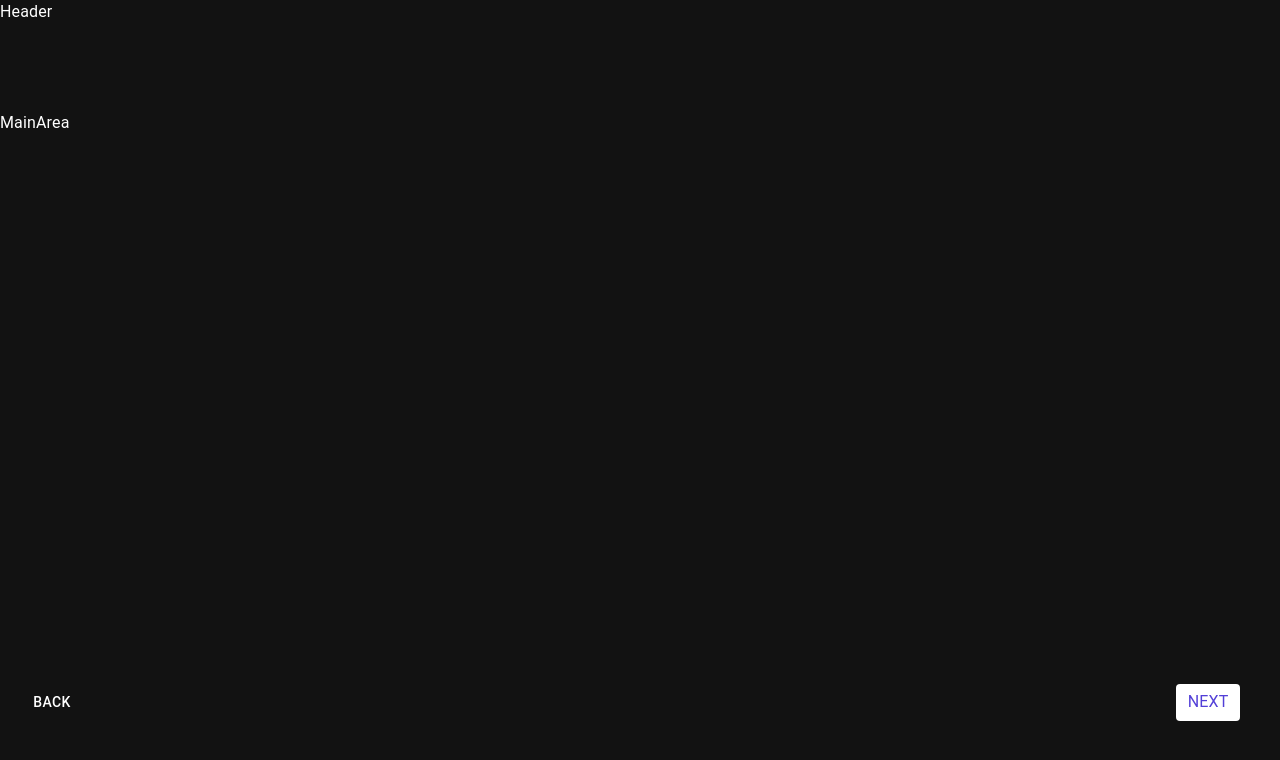
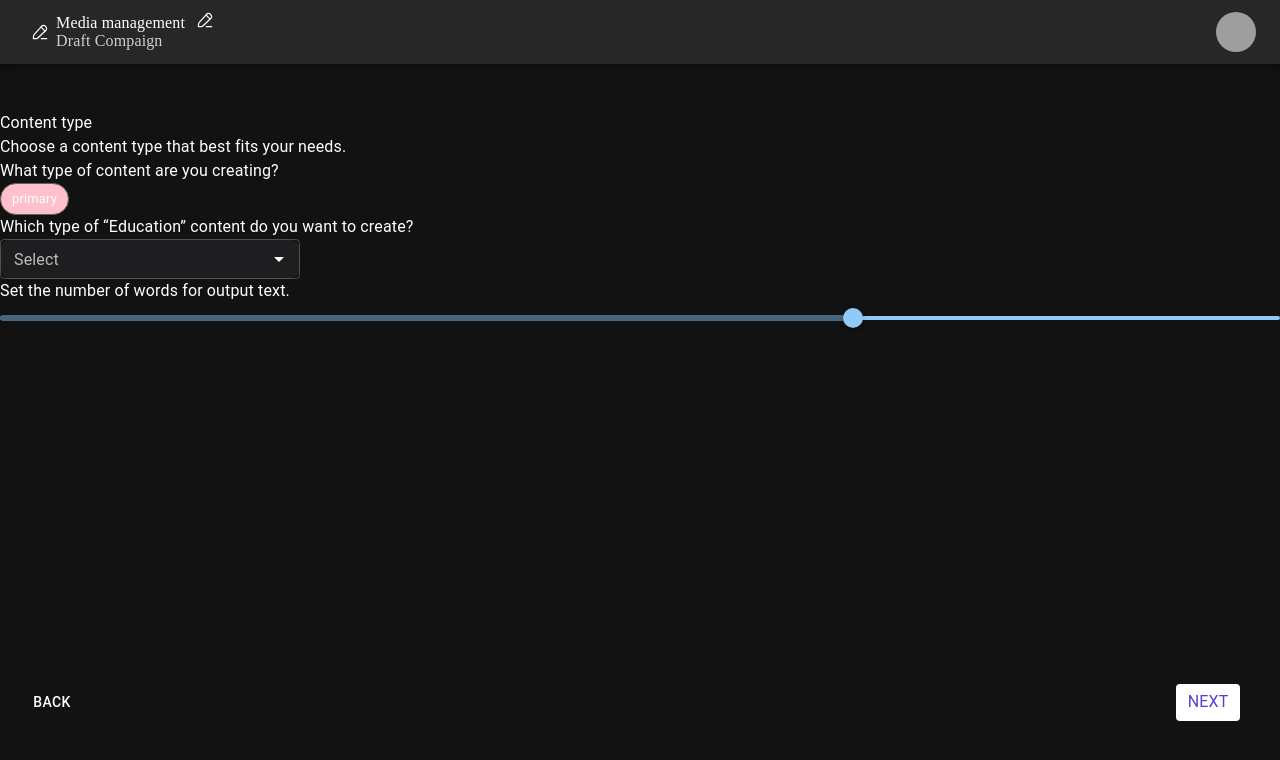
Before and after one commit to adeel146/kosmic-assessment, a React (Vite) app: page / in a window 1280 px wide. Shown: the top 760 px of the page. Built offline with nearby package versions, Linux system fonts and the light colour scheme; grey boxes are pictures that could not be loaded.

Commit message:
create layout of the design

```diff
--- a/package.json
+++ b/package.json
@@ -12,6 +12,7 @@
   "dependencies": {
     "@emotion/react": "^11.11.1",
     "@emotion/styled": "^11.11.0",
+    "@mui/icons-material": "^5.14.18",
     "@mui/material": "^5.14.18",
     "react": "^18.2.0",
     "react-dom": "^18.2.0"
--- /dev/null
+++ b/src/assets/icons/EditIcon.jsx
@@ -0,0 +1,40 @@
+const EditIcon = () => {
+  return (
+    <svg
+      width="16"
+      height="16"
+      viewBox="0 0 16 16"
+      fill="none"
+      xmlns="http://www.w3.org/2000/svg"
+    >
+      <g clipPath="url(#clip0_225_279)">
+        <path
+          d="M9.38251 2.59031C9.8793 2.05206 10.1277 1.78294 10.3916 1.62596C11.0285 1.24718 11.8128 1.2354 12.4603 1.59489C12.7286 1.74388 12.9847 2.00542 13.4967 2.52852C14.0088 3.05161 14.2648 3.31316 14.4107 3.58729C14.7626 4.24876 14.7511 5.04987 14.3803 5.70048C14.2266 5.97012 13.9631 6.22386 13.4362 6.73135L7.16713 12.7695C6.16862 13.7313 5.66937 14.2121 5.04541 14.4558C4.42145 14.6995 3.73551 14.6816 2.36362 14.6457L2.17696 14.6409C1.75931 14.6299 1.55049 14.6245 1.4291 14.4867C1.30771 14.3489 1.32428 14.1362 1.35743 13.7108L1.37542 13.4798C1.46871 12.2824 1.51536 11.6837 1.74918 11.1455C1.983 10.6073 2.38633 10.1703 3.19299 9.29634L9.38251 2.59031Z"
+          stroke="white"
+          strokeWidth="1.2"
+          strokeLinejoin="round"
+        />
+        <path
+          d="M8.66675 2.66669L13.3334 7.33335"
+          stroke="white"
+          strokeWidth="1.2"
+          strokeLinejoin="round"
+        />
+        <path
+          d="M9.33337 14.6667L14.6667 14.6667"
+          stroke="white"
+          strokeWidth="1.2"
+          strokeLinecap="round"
+          strokeLinejoin="round"
+        />
+      </g>
+      <defs>
+        <clipPath id="clip0_225_279">
+          <rect width="16" height="16" fill="white" />
+        </clipPath>
+      </defs>
+    </svg>
+  );
+};
+
+export default EditIcon;
--- a/src/components/Header.jsx
+++ b/src/components/Header.jsx
@@ -1,9 +1,122 @@
-import React from 'react'
+import React from "react";
+import AppBar from "@mui/material/AppBar";
+import Box from "@mui/material/Box";
+import Toolbar from "@mui/material/Toolbar";
+import IconButton from "@mui/material/IconButton";
+import Typography from "@mui/material/Typography";
+import Menu from "@mui/material/Menu";
+import Container from "@mui/material/Container";
+import Avatar from "@mui/material/Avatar";
+import Button from "@mui/material/Button";
+import Tooltip from "@mui/material/Tooltip";
+import MenuItem from "@mui/material/MenuItem";
+import AdbIcon from "@mui/icons-material/Adb";
+import EditIcon from "../assets/icons/EditIcon";
+
+const settings = ["Profile", "Account", "Logout"];
 
 const Header = () => {
+  const [anchorElNav, setAnchorElNav] = React.useState(null);
+  const [anchorElUser, setAnchorElUser] = React.useState(null);
+
+  const handleOpenNavMenu = (event) => {
+    setAnchorElNav(event.currentTarget);
+  };
+  const handleOpenUserMenu = (event) => {
+    setAnchorElUser(event.currentTarget);
+  };
+
+  const handleCloseNavMenu = () => {
+    setAnchorElNav(null);
+  };
+
+  const handleCloseUserMenu = () => {
+    setAnchorElUser(null);
+  };
+  const textStyle = {
+    color: "var(--color-onboarding-primary-text, #FFF)",
+    fontFamily: "Poppins",
+    fontSize: "16px",
+    fontStyle: "normal",
+    fontWeight: 500,
+    lineHeight: "normal",
+  };
+
+  const subHeading = {
+    color: "var(--color-onboarding-secondary-text, #D0CFD1)",
+    fontFamily: "Poppins",
+    fontSize: "16px",
+    fontStyle: "normal",
+    fontWeight: 400,
+    lineHeight: "normal",
+  };
+
   return (
-    <div>Header</div>
-  )
-}
+    <>
+      <AppBar position="static">
+        <Container
+          maxWidth="xl"
+          sx={{
+            display: "flex",
+            justifyContent: "space-between",
+            paddingTop: "12px",
+            paddingBottom: "12px",
+          }}
+        >
+          <Box
+            sx={{
+              display: "flex",
+            }}
+          >
+            <IconButton>
+              <EditIcon />
+            </IconButton>
+            <Box
+              sx={{
+                display: "flex",
+                flexFlow: "column",
+              }}
+            >
+              <Typography style={textStyle}>
+                Media management &nbsp; <EditIcon />{" "}
+              </Typography>
+              <Typography style={subHeading}>Draft Compaign</Typography>
+            </Box>
+          </Box>
 
-export default Header
+          <Box sx={{ flexGrow: 0 }}>
+            <Tooltip title="Open settings">
+              <IconButton onClick={handleOpenUserMenu} sx={{ p: 0 }}>
+                <Avatar alt="Remy Sharp" src="/static/images/avatar/2.jpg" />
+              </IconButton>
+            </Tooltip>
+            <Menu
+              sx={{ mt: "45px" }}
+              id="menu-appbar"
+              anchorEl={anchorElUser}
+              anchorOrigin={{
+                vertical: "top",
+                horizontal: "right",
+              }}
+              keepMounted
+              transformOrigin={{
+                vertical: "top",
+                horizontal: "right",
+              }}
+              open={Boolean(anchorElUser)}
+              onClose={handleCloseUserMenu}
+            >
+              {settings.map((setting) => (
+                <MenuItem key={setting} onClick={handleCloseUserMenu}>
+                  <Typography textAlign="center">{setting}</Typography>
+                </MenuItem>
+              ))}
+            </Menu>
+          </Box>
+        </Container>
+      </AppBar>
+    </>
+  );
+};
+
+export default Header;
--- a/src/components/MainArea.jsx
+++ b/src/components/MainArea.jsx
@@ -1,9 +1,90 @@
-import React from 'react'
+import {
+  Autocomplete,
+  Chip,
+  Slider,
+  Stack,
+  TextField,
+  Typography,
+} from "@mui/material";
+import React from "react";
 
 const MainArea = () => {
+  const top100Films = [
+    "Board games revival",
+    "Comedy trends",
+    "Amusement parks",
+    "Escape rooms",
+    "Street performances",
+    "Online challenges",
+    "Festivals impact",
+    "Crafting movement",
+    "Social gaming",
+    "Virtual reality",
+  ];
   return (
-    <div>MainArea</div>
-  )
-}
+    <div>
+      <Typography>Content type</Typography>
+      <Typography>Choose a content type that best fits your needs.</Typography>
+      <Typography>What type of content are you creating?</Typography>
+      <Stack direction="row" spacing={1}>
+        <Chip
+          label="primary"
+          variant="outlined"
+          sx={{ backgroundColor: "pink" }}
+          onClick={() => console.log("")}
+        />
+      </Stack>
+      <Typography>
+        Which type of “Education” content do you want to create?
+      </Typography>
+      <Autocomplete
+        variant=""
+        size="small"
+        disablePortal
+        id="combo-box-demo"
+        options={top100Films}
+        sx={{ width: 300 }}
+        renderInput={(params) => (
+          <TextField
+            sx={{
+              borderRadius: "12px",
+              background: "rgba(58, 57, 64, 0.30)",
+              border: "none",
+            }}
+            variant="outlined"
+            {...params}
+            label="Select"
+          />
+        )}
+      />
+      <Typography>Set the number of words for output text.</Typography>
+      <Slider
+        defaultValue={700}
+        // value={value}
+        min={100}
+        max={1000}
+        step={null}
+        valueLabelDisplay="auto"
+        track="inverted"
+        railProps={{
+          sx: {
+            backgroundColor: "#ccc",
+          },
+        }}
+        trackProps={{
+          sx: {
+            backgroundColor: "#777",
+          },
+        }}
+        thumbProps={{
+          sx: {
+            backgroundColor: "#222",
+          },
+        }}
+        // onChange={handleChange}
+      />
+    </div>
+  );
+};
 
-export default MainArea
+export default MainArea;
```
Also changed, not shown: 1 other file (tests, documents, lock files or other folders).
